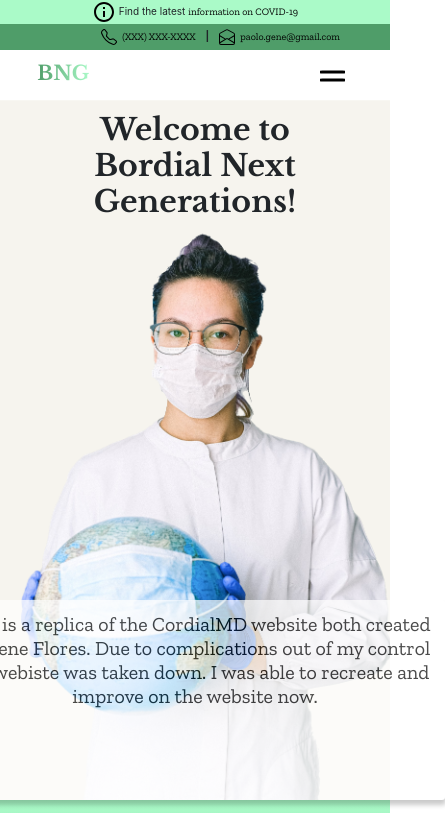
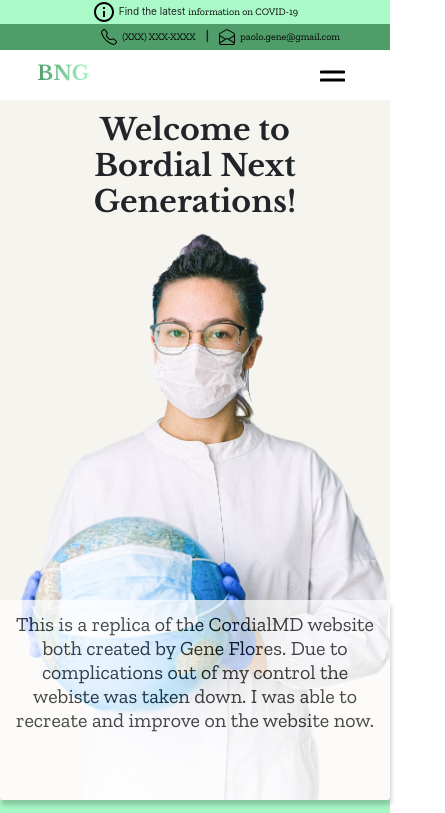
Before and after one commit to genepaolo/bordial-next-generations, a React (Create React App) app: page / in a window 390 px wide. Shown: the top 813 px of the page, 445 px wide, since content can reach past the window. Built offline with nearby package versions, Linux system fonts and the light colour scheme.

Commit message:
Phone response

```diff
--- a/src/css/index.css
+++ b/src/css/index.css
@@ -452,12 +452,17 @@
   border-radius: 3px;
   box-shadow: 1px 5px 5px rgba(0, 0, 0, 0.3);
   height: 20rem;
-  width: 50rem;
+  max-width: 50rem;
   z-index: 3;
   top: 50%;
   left: 50%;
   transform: translate(-50%, -50%);
   padding: 3%;
+}
+@media (max-width: 600px) {
+  .home-welcome__info {
+    width: 100vw;
+  }
 }
 @media (max-width: 990px) {
   .home-welcome__img--1 {
--- a/src/sass/components/_home-welcome.scss
+++ b/src/sass/components/_home-welcome.scss
@@ -35,12 +35,15 @@
         border-radius: 3px;
         box-shadow: 1px 5px 5px rgba(black, 0.3);
         height: 20rem;
-        width: 50rem;
+        max-width: 50rem;
         z-index: 3;
         top: 50%;
         left: 50%;
         transform: translate(-50%, -50%);
         padding: 3%;
+        @include respond(phone){
+            width: 100vw;
+        }
     }
 
     &__img{
```
Also changed, not shown: 1 other file (tests, documents, lock files or other folders).
